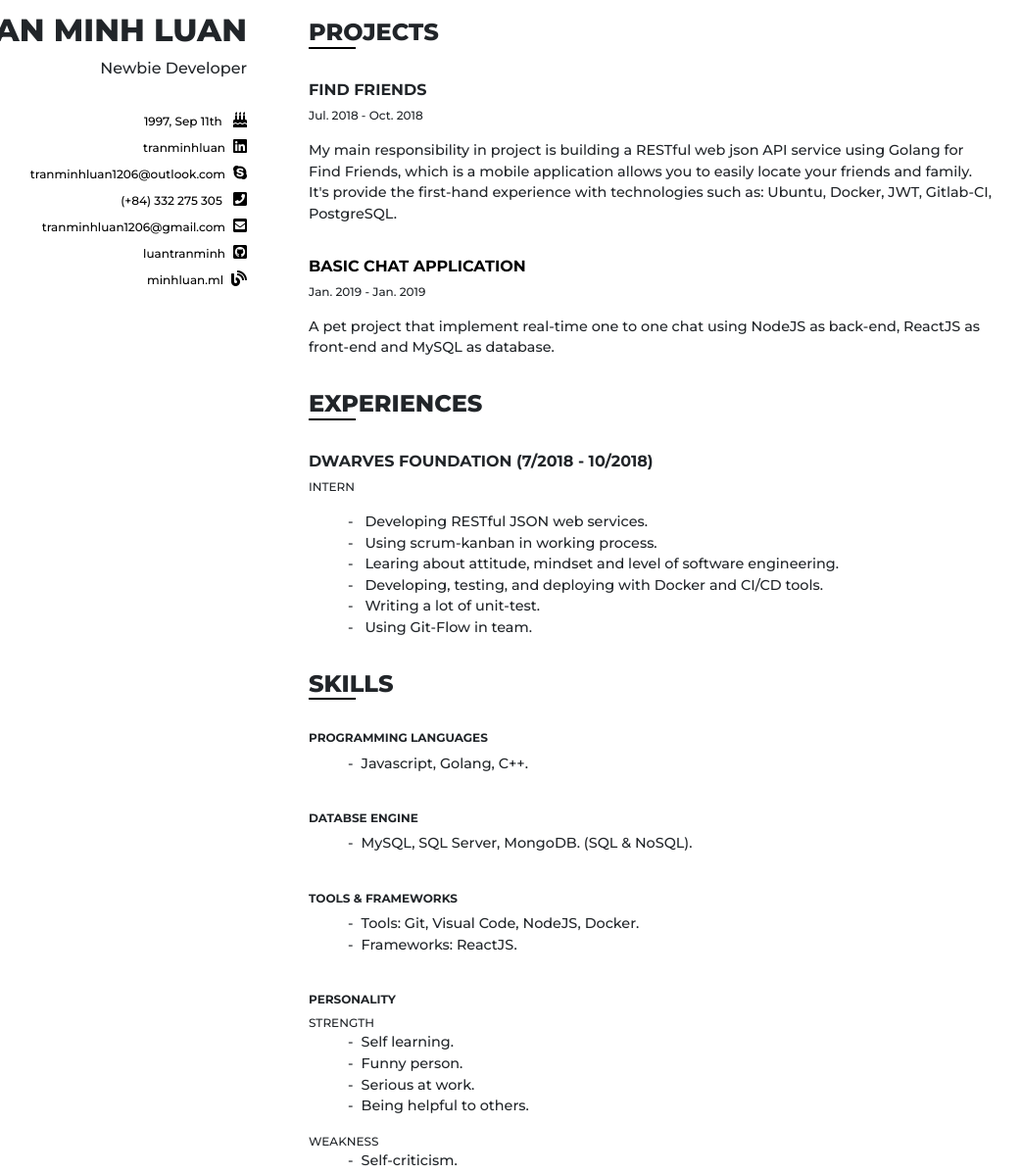
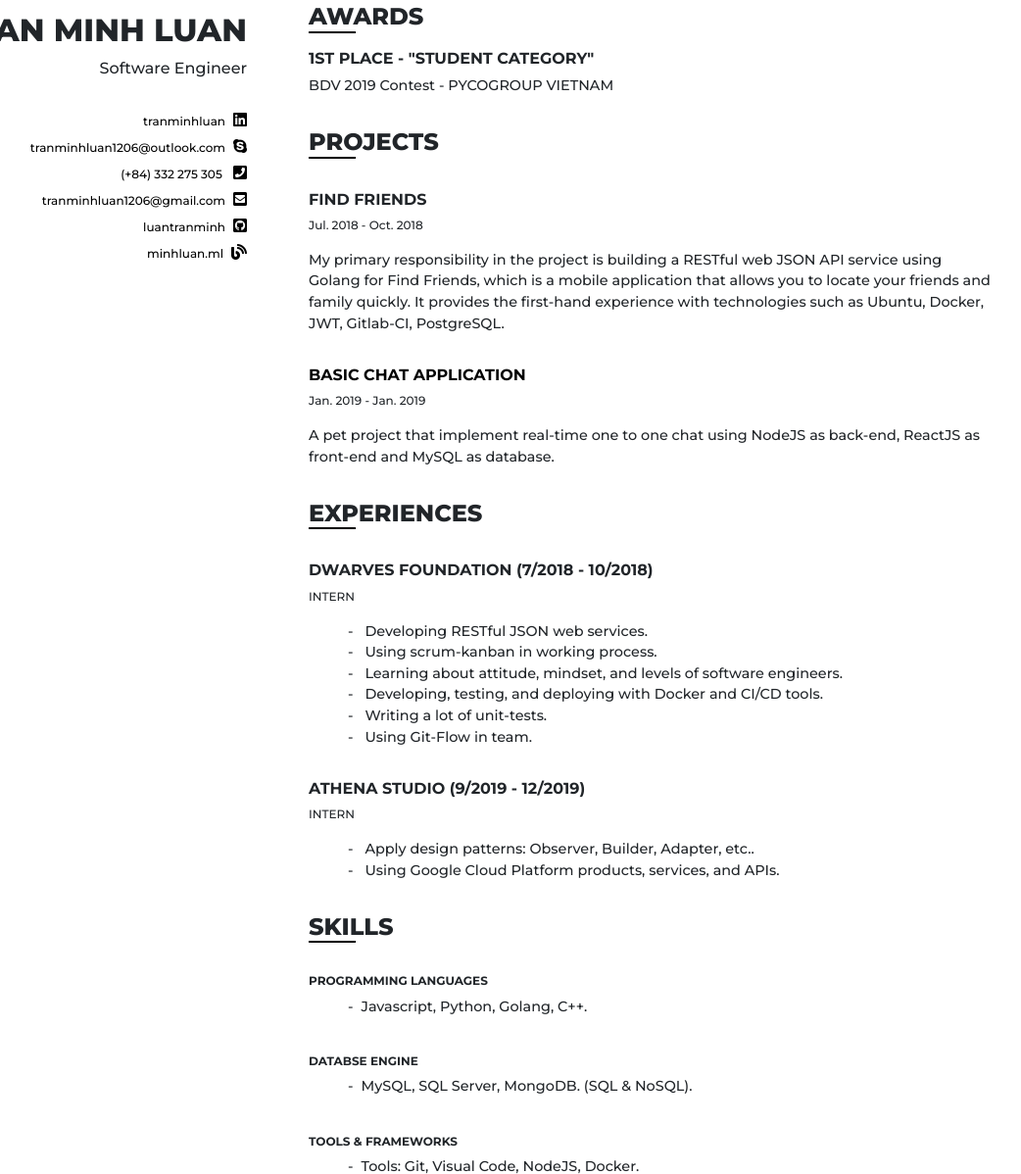
Before and after one commit to luantranminh/resume, a plain HTML site: page index.html in a window 1280 px wide. Shown: the part 178-1376 px from the top of the page at 98% size, without its empty margins (112-1154 px from the left). Drawn offline with nearby package versions, Linux system fonts and the light colour scheme.

Commit message:
Add awards, experiences

```diff
--- a/index.html
+++ b/index.html
@@ -1,57 +1,40 @@
 <html>
+
 <head>
   <title>Luan</title>
   <meta charset="UTF-8" />
   <meta name="viewport" content="width=device-width, initial-scale=1" />
   <link rel="stylesheet" href="css/bootstrap.min.css" />
-    <link
-      rel="stylesheet"
-      href="https://use.fontawesome.com/releases/v5.7.2/css/all.css"
-    />
+  <link rel="stylesheet" href="https://use.fontawesome.com/releases/v5.7.2/css/all.css" />
   <link rel="stylesheet" href="css/style.css" />
 </head>
+
 <body>
   <div class="container">
     <div class="row">
       <div class="col-sm-12 col-md-4 left-panel">
         <div class="author">
           <h1>TRAN MINH LUAN</h1>
-            <span class="author-desc">Newbie Developer </span>
+          <span class="author-desc">Software Engineer</span>
           <div class="links">
             <div class="link">
-                <a>1997, Sep 11th <i class="fas fa-birthday-cake"></i></a>
+              <a href="https://www.linkedin.com/in/tranminhluan/">tranminhluan<i class="fab fa-linkedin"></i></a>
             </div>
             <div class="link">
-                <a href="https://www.linkedin.com/in/tranminhluan/"
-                  >tranminhluan<i class="fab fa-linkedin"></i
-                ></a>
+              <a href="skype:tranminhluan1206@outlook.com">tranminhluan1206@outlook.com<i class="fab fa-skype"></i></a>
             </div>
             <div class="link">
-                <a href="skype:tranminhluan1206@outlook.com"
-                  >tranminhluan1206@outlook.com<i class="fab fa-skype"></i
-                ></a>
+              <a href="tel:+84332275305">(+84) 332 275 305 <i class="fas fa-phone-square"></i></a>
             </div>
             <div class="link">
-                <a href="tel:+84332275305"
-                  >(+84) 332 275 305 <i class="fas fa-phone-square"></i
-                ></a>
+              <a href="mailto:tranminhluan1206@gmail.com">tranminhluan1206@gmail.com<i
+                  class="fas fa-envelope-square"></i></a>
             </div>
             <div class="link">
-                <a href="mailto:tranminhluan1206@gmail.com"
-                  >tranminhluan1206@gmail.com<i
-                    class="fas fa-envelope-square"
-                  ></i
-                ></a>
+              <a href="https://github.com/luantranminh">luantranminh<i class="fab fa-github-square"></i></a>
             </div>
             <div class="link">
-                <a href="https://github.com/luantranminh"
-                  >luantranminh<i class="fab fa-github-square"></i
-                ></a>
-              </div>
-              <div class="link">
-                <a href="https://minhluan.ml"
-                  >minhluan.ml<i class="fas fa-blog"></i
-                ></a>
+              <a href="https://minhluan.ml">minhluan.ml<i class="fas fa-blog"></i></a>
             </div>
           </div>
         </div>
@@ -68,6 +51,13 @@
             </p>
             <p>Information System, GPA 8.3/10</p>
           </div>
+          <div class="education">
+            <h1>AWARDS</h1>
+            <p></p>
+            <h2>1st Place - "Student Category"</h2>
+            <p>BDV 2019 Contest - PYCOGROUP VIETNAM
+            </p>
+          </div>
           <div class="projects">
             <h1>PROJECTS</h1>
             <div class="list" id="projects-list">
@@ -75,18 +65,15 @@
                 <h2>FIND FRIENDS</h2>
                 <div class="project-date">Jul. 2018 - Oct. 2018</div>
                 <p class="project-description">
-                    My main responsibility in project is building a RESTful web
-                    json API service using Golang for Find Friends, which is a
-                    mobile application allows you to easily locate your friends
-                    and family. It's provide the first-hand experience with
-                    technologies such as: Ubuntu, Docker, JWT, Gitlab-CI,
+                  My primary responsibility in the project is building a RESTful web JSON API service using Golang for
+                  Find Friends, which is a mobile application that allows you to locate your friends and family quickly.
+                  It provides the first-hand experience with technologies such as Ubuntu, Docker, JWT, Gitlab-CI,
                   PostgreSQL.
                 </p>
               </div>
               <div class="project">
                 <h2>
-                    <a href="https://github.com/luantranminh/simple-chat-app"
-                      >BASIC CHAT APPLICATION
+                  <a href="https://github.com/luantranminh/simple-chat-app">BASIC CHAT APPLICATION
                   </a>
                 </h2>
                 <div class="project-date">Jan. 2019 - Jan. 2019</div>
@@ -112,16 +99,29 @@
                     Using scrum-kanban in working process.
                   </li>
                   <li>
-                      Learing about attitude, mindset and level of software engineering.
+                    Learning about attitude, mindset, and levels of software engineers.
                   </li>
                   <li>
                     Developing, testing, and deploying with Docker and CI/CD tools.
                   </li>
                   <li>
-                        Writing a lot of unit-test.
+                    Writing a lot of unit-tests.
                   </li>
                   <li>
                     Using Git-Flow in team.
+                  </li>
+                </ul>
+                <p></p>
+              </div>
+              <div class="project">
+                <h2>Athena Studio (9/2019 - 12/2019)</h2>
+                <div class="project-date">INTERN</div>
+                <ul class="abilities">
+                  <li>
+                    Apply design patterns: Observer, Builder, Adapter, etc..
+                  </li>
+                  <li>
+                    Using Google Cloud Platform products, services, and APIs.
                   </li>
                 </ul>
                 <p></p>
@@ -134,7 +134,7 @@
               <div class="project">
                 <h3>PROGRAMMING LANGUAGES</h3>
                 <ul class="abilities">
-                    <li>Javascript, Golang, C++.</li>
+                  <li>Javascript, Python, Golang, C++.</li>
                 </ul>
                 <p></p>
 
@@ -161,11 +161,11 @@
                   <li>Serious at work.</li>
                   <li>Being helpful to others.</li>
                 </ul>
-                  <div class="personality">WEAKNESS</div>
+                <!-- <div class="personality">WEAKNESS</div>
                 <ul class="abilities">
                   <li>Self-criticism.</li>
                 </ul>
-                  <p></p>
+                <p></p> -->
               </div>
             </div>
           </div>
@@ -178,4 +178,5 @@
   <script src="js/bootstrap.min.js"></script>
   <script src="js/main.js"></script>
 </body>
+
 </html>
```
Lines whose indentation alone changed are shown as unchanged.
